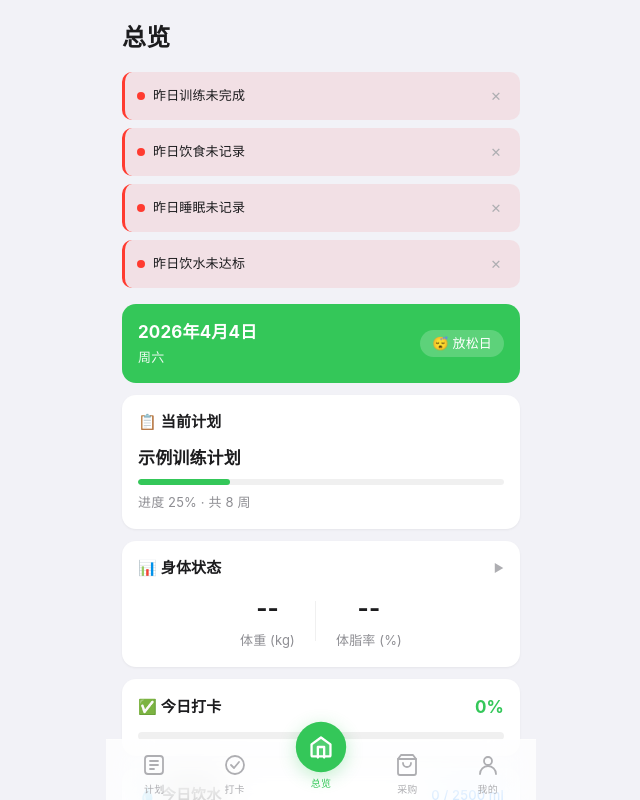
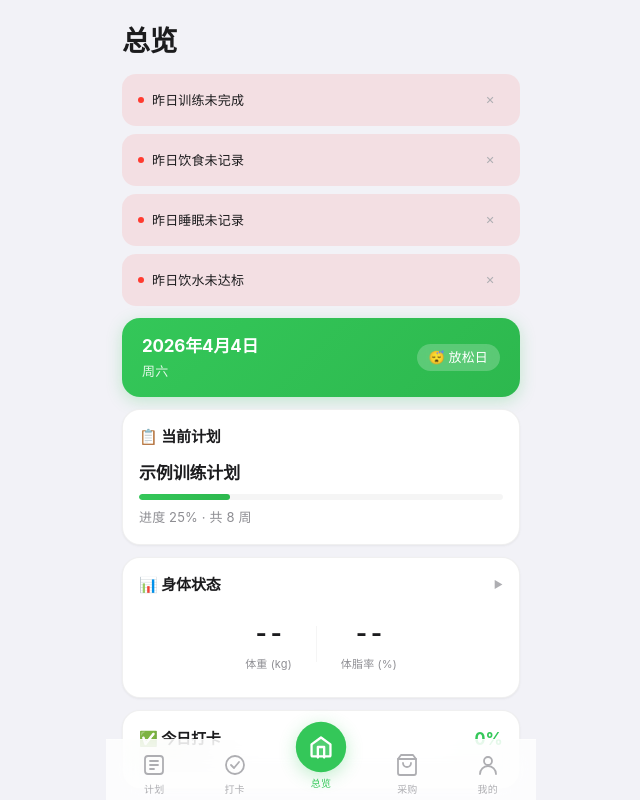
Before and after one commit to sibaishi/Training-Life, a React (Vite) app: page / in a window 1280 px wide. Shown: the whole page, without its empty margins (319-959 px from the left). Built offline with nearby package versions, Linux system fonts and the light colour scheme.

Commit message:
Update Home.module.css

```diff
--- a/src/pages/Home/Home.module.css
+++ b/src/pages/Home/Home.module.css
@@ -3,36 +3,42 @@
   background: var(--color-bg);
 }
 
+/* ==================== 头部 ==================== */
 .header {
-  padding: var(--spacing-lg);
-  padding-top: var(--spacing-xl);
+  padding: var(--spacing-xl) var(--spacing-lg) var(--spacing-md);
 }
 
 .pageTitle {
-  font-size: var(--font-2xl);
+  font-size: var(--font-3xl);
   font-weight: var(--weight-bold);
   color: var(--color-text-primary);
+  letter-spacing: -0.02em;
 }
 
+/* ==================== 内容区 ==================== */
 .content {
   padding: 0 var(--spacing-lg);
-  padding-bottom: calc(var(--nav-height) + var(--safe-bottom) + var(--spacing-3xl));
+  padding-bottom: var(--spacing-lg);
 }
 
-/* 提醒区 */
+/* ==================== 提醒区 ==================== */
 .remindersSection {
-  margin-bottom: var(--spacing-lg);
+  margin-bottom: var(--spacing-md);
 }
 
 .reminderCard {
   display: flex;
   align-items: center;
   gap: var(--spacing-sm);
-  padding: var(--spacing-md);
+  padding: var(--spacing-md) var(--spacing-lg);
   margin-bottom: var(--spacing-sm);
-  background: rgba(239, 68, 68, 0.1);
-  border-radius: var(--radius-sm);
-  border-left: 3px solid var(--color-danger);
+  background: var(--color-danger-bg);
+  border-radius: var(--radius-md);
+  transition: transform var(--transition-fast);
+}
+
+.reminderCard:active {
+  transform: scale(0.98);
 }
 
 .reminderCard:last-child {
@@ -40,16 +46,19 @@
 }
 
 .reminderSystem {
-  background: rgba(59, 130, 246, 0.1);
-  border-left-color: var(--color-info);
+  background: var(--color-info-bg);
 }
 
 .reminderDot {
-  width: 8px;
-  height: 8px;
+  width: 6px;
+  height: 6px;
   background: var(--color-danger);
   border-radius: var(--radius-full);
   flex-shrink: 0;
+}
+
+.reminderSystem .reminderDot {
+  background: var(--color-info);
 }
 
 .reminderIcon {
@@ -61,43 +70,46 @@
   flex: 1;
   font-size: var(--font-sm);
   color: var(--color-text-primary);
+  line-height: 1.4;
 }
 
 .reminderDismiss {
-  width: 24px;
-  height: 24px;
+  width: 28px;
+  height: 28px;
   display: flex;
   align-items: center;
   justify-content: center;
-  font-size: var(--font-sm);
+  font-size: var(--font-xs);
   color: var(--color-text-tertiary);
   background: none;
   border: none;
   border-radius: var(--radius-full);
   cursor: pointer;
   flex-shrink: 0;
+  transition: background var(--transition-fast);
 }
 
 .reminderDismiss:active {
-  background: rgba(0, 0, 0, 0.1);
+  background: rgba(0, 0, 0, 0.06);
 }
 
-/* 日期卡片 */
+/* ==================== 日期卡片 ==================== */
 .dateCard {
   display: flex;
   align-items: center;
   justify-content: space-between;
-  padding: var(--spacing-lg);
+  padding: var(--spacing-lg) var(--spacing-xl);
   margin-bottom: var(--spacing-md);
-  background: var(--color-accent);
-  border-radius: var(--radius-md);
+  background: linear-gradient(135deg, var(--color-accent), var(--color-accent-hover));
+  border-radius: var(--radius-lg);
   color: white;
   cursor: pointer;
-  transition: transform 0.2s;
+  transition: transform var(--transition-fast), box-shadow var(--transition-normal);
+  box-shadow: 0 4px 16px rgba(52, 199, 89, 0.25);
 }
 
 .dateCard:active {
-  transform: scale(0.98);
+  transform: scale(0.97);
 }
 
 .dateMain {
@@ -109,33 +121,39 @@
 .dateText {
   font-size: var(--font-lg);
   font-weight: var(--weight-bold);
+  letter-spacing: -0.01em;
 }
 
 .weekdayText {
   font-size: var(--font-sm);
-  opacity: 0.9;
+  opacity: 0.85;
 }
 
 .dayTypeBadge {
   padding: var(--spacing-xs) var(--spacing-md);
   font-size: var(--font-sm);
-  background: rgba(255, 255, 255, 0.2);
+  font-weight: var(--weight-medium);
+  background: rgba(255, 255, 255, 0.22);
   border-radius: var(--radius-full);
+  backdrop-filter: blur(8px);
+  -webkit-backdrop-filter: blur(8px);
 }
 
-/* 通用卡片 */
+/* ==================== 通用卡片 - 毛玻璃效果 ==================== */
 .card {
   background: var(--color-surface);
-  border-radius: var(--radius-md);
+  border-radius: var(--radius-lg);
   padding: var(--spacing-lg);
   margin-bottom: var(--spacing-md);
   box-shadow: var(--shadow-sm);
+  border: 1px solid var(--color-border);
   cursor: pointer;
-  transition: transform 0.2s;
+  transition: transform var(--transition-fast), box-shadow var(--transition-normal);
 }
 
 .card:active {
   transform: scale(0.98);
+  box-shadow: var(--shadow-md);
 }
 
 .cardHeader {
@@ -149,21 +167,23 @@
   font-size: var(--font-base);
   font-weight: var(--weight-semibold);
   color: var(--color-text-primary);
+  letter-spacing: -0.01em;
 }
 
 .expandIcon {
-  font-size: var(--font-xs);
+  font-size: 10px;
   color: var(--color-text-tertiary);
+  transition: transform var(--transition-normal);
 }
 
 .emptyHint {
   font-size: var(--font-sm);
   color: var(--color-text-tertiary);
   text-align: center;
-  padding: var(--spacing-md);
+  padding: var(--spacing-lg);
 }
 
-/* 计划信息 */
+/* ==================== 计划信息 ==================== */
 .planInfo {
   display: flex;
   flex-direction: column;
@@ -174,20 +194,21 @@
   font-size: var(--font-lg);
   font-weight: var(--weight-semibold);
   color: var(--color-text-primary);
+  letter-spacing: -0.01em;
 }
 
 .planProgressBar {
   height: 6px;
-  background: var(--color-border);
+  background: var(--color-divider);
   border-radius: var(--radius-full);
   overflow: hidden;
 }
 
 .planProgressFill {
   height: 100%;
-  background: var(--color-accent);
+  background: linear-gradient(90deg, var(--color-accent), var(--color-accent-hover));
   border-radius: var(--radius-full);
-  transition: width 0.3s;
+  transition: width 0.5s cubic-bezier(0.4, 0, 0.2, 1);
 }
 
 .planProgressText {
@@ -195,12 +216,13 @@
   color: var(--color-text-secondary);
 }
 
-/* 身体状态 */
+/* ==================== 身体状态 ==================== */
 .bodyStats {
   display: flex;
   align-items: center;
   justify-content: center;
-  gap: var(--spacing-xl);
+  gap: var(--spacing-2xl);
+  padding: var(--spacing-sm) 0;
 }
 
 .bodyStat {
@@ -214,23 +236,25 @@
   font-size: var(--font-2xl);
   font-weight: var(--weight-bold);
   color: var(--color-text-primary);
+  letter-spacing: -0.02em;
+  font-variant-numeric: tabular-nums;
 }
 
 .bodyStatLabel {
-  font-size: var(--font-sm);
+  font-size: var(--font-xs);
   color: var(--color-text-secondary);
 }
 
 .bodyStatDivider {
   width: 1px;
-  height: 40px;
-  background: var(--color-border);
+  height: 36px;
+  background: var(--color-divider);
 }
 
 .bodyDetail {
   margin-top: var(--spacing-md);
   padding-top: var(--spacing-md);
-  border-top: 1px solid var(--color-border);
+  border-top: 1px solid var(--color-divider);
 }
 
 .bodyDetailRow {
@@ -243,8 +267,9 @@
 }
 
 .bodyDetailRow span:last-child {
-  font-weight: var(--weight-medium);
+  font-weight: var(--weight-semibold);
   color: var(--color-text-primary);
+  font-variant-numeric: tabular-nums;
 }
 
 .positive {
@@ -255,37 +280,39 @@
   color: var(--color-danger) !important;
 }
 
-/* 进度条 */
+/* ==================== 进度条 ==================== */
 .progressValue {
   font-size: var(--font-lg);
   font-weight: var(--weight-bold);
   color: var(--color-accent);
+  font-variant-numeric: tabular-nums;
 }
 
 .progressBar {
   height: 8px;
-  background: var(--color-border);
+  background: var(--color-divider);
   border-radius: var(--radius-full);
   overflow: hidden;
 }
 
 .progressFill {
   height: 100%;
-  background: var(--color-accent);
+  background: linear-gradient(90deg, var(--color-accent), var(--color-accent-hover));
   border-radius: var(--radius-full);
-  transition: width 0.3s;
+  transition: width 0.5s cubic-bezier(0.4, 0, 0.2, 1);
 }
 
-/* 饮水 */
+/* ==================== 饮水 ==================== */
 .waterStats {
   font-size: var(--font-sm);
-  font-weight: var(--weight-medium);
+  font-weight: var(--weight-semibold);
   color: var(--color-info);
+  font-variant-numeric: tabular-nums;
 }
 
 .waterProgressBar {
   height: 8px;
-  background: var(--color-border);
+  background: var(--color-divider);
   border-radius: var(--radius-full);
   overflow: hidden;
   margin-bottom: var(--spacing-sm);
@@ -293,9 +320,9 @@
 
 .waterProgressFill {
   height: 100%;
-  background: var(--color-info);
+  background: linear-gradient(90deg, #64b5f6, #2196f3);
   border-radius: var(--radius-full);
-  transition: width 0.3s;
+  transition: width 0.5s cubic-bezier(0.4, 0, 0.2, 1);
 }
 
 .waterRemaining {
@@ -304,11 +331,11 @@
   text-align: center;
 }
 
-/* 采购统计 */
+/* ==================== 采购统计 ==================== */
 .groceryStats {
   display: flex;
   justify-content: space-around;
-  margin-bottom: var(--spacing-md);
+  padding: var(--spacing-xs) 0;
 }
 
 .groceryStat {
@@ -322,6 +349,7 @@
   font-size: var(--font-lg);
   font-weight: var(--weight-bold);
   color: var(--color-text-primary);
+  font-variant-numeric: tabular-nums;
 }
 
 .groceryStatLabel {
@@ -329,7 +357,7 @@
   color: var(--color-text-secondary);
 }
 
-/* ============ 趋势图表 - 三线折线图 ============ */
+/* ==================== 趋势图表 ==================== */
 .trendContent {
   display: flex;
   flex-direction: column;
@@ -348,29 +376,29 @@
 }
 
 .gridLine {
-  stroke: var(--color-border);
+  stroke: var(--color-divider);
   stroke-width: 0.3;
-  stroke-dasharray: 2, 2;
+  stroke-dasharray: 3, 3;
 }
 
 /* 折线样式 */
 .lineWeight {
   stroke: #3b82f6;
-  stroke-width: 0.5;
+  stroke-width: 1.2;
   stroke-linecap: round;
   stroke-linejoin: round;
 }
 
 .lineBodyFat {
   stroke: #f59e0b;
-  stroke-width: 0.5;
+  stroke-width: 1.2;
   stroke-linecap: round;
   stroke-linejoin: round;
 }
 
 .lineSleep {
   stroke: #8b5cf6;
-  stroke-width: 0.5;
+  stroke-width: 1.2;
   stroke-linecap: round;
   stroke-linejoin: round;
 }
@@ -406,8 +434,8 @@
 .chartLegend {
   display: flex;
   justify-content: space-around;
-  padding: var(--spacing-sm);
-  background: var(--color-bg);
+  padding: var(--spacing-sm) var(--spacing-md);
+  background: var(--color-surface-secondary);
   border-radius: var(--radius-sm);
 }
 
@@ -443,11 +471,12 @@
 
 .legendValue {
   font-size: var(--font-xs);
-  font-weight: var(--weight-medium);
+  font-weight: var(--weight-semibold);
   color: var(--color-text-primary);
   display: flex;
   align-items: center;
   gap: 2px;
+  font-variant-numeric: tabular-nums;
 }
 
 /* 趋势指示 */
@@ -471,18 +500,18 @@
   font-size: 10px;
 }
 
-/* 空状态 */
+/* ==================== 空状态 ==================== */
 .trendEmpty {
   display: flex;
   flex-direction: column;
   align-items: center;
   gap: var(--spacing-xs);
-  padding: var(--spacing-lg);
+  padding: var(--spacing-xl);
 }
 
 .trendEmptyIcon {
-  font-size: 32px;
-  opacity: 0.5;
+  font-size: 36px;
+  opacity: 0.4;
 }
 
 .trendEmptyText {
@@ -495,7 +524,7 @@
   color: var(--color-text-tertiary);
 }
 
-/* 占位样式（保留兼容） */
+/* ==================== 占位兼容 ==================== */
 .placeholder {
   display: flex;
   flex-direction: column;
@@ -509,7 +538,7 @@
 
 .placeholderIcon {
   font-size: 48px;
-  opacity: 0.5;
+  opacity: 0.4;
 }
 
 .placeholderText {
```
